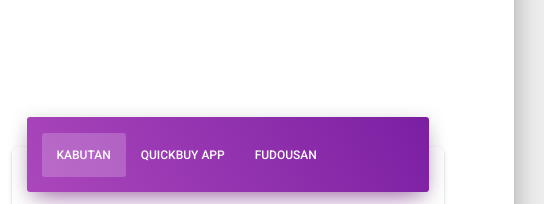
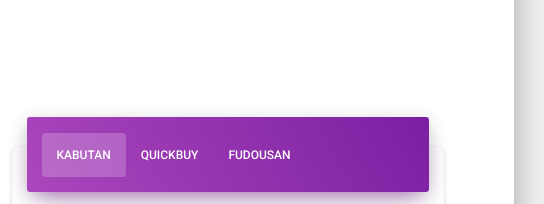
Before and after one commit to lizwang50/lizwang50.github.io, a plain HTML site: page index.html in a window 1280 px wide. Shown: the part 2460-2664 px from the top of the page, 736-1280 px from the left. Drawn offline with Linux system fonts and the light colour scheme.

Commit message:
edit title

```diff
--- a/index.html
+++ b/index.html
@@ -267,7 +267,7 @@
                           </li>
                           <li class="nav-item">
                             <a class="nav-link" href="#QuickBuy" data-toggle="tab">
-                              QuickBuy App
+                              QuickBuy
                             </a>
                           </li>
                           <li class="nav-item">
```
